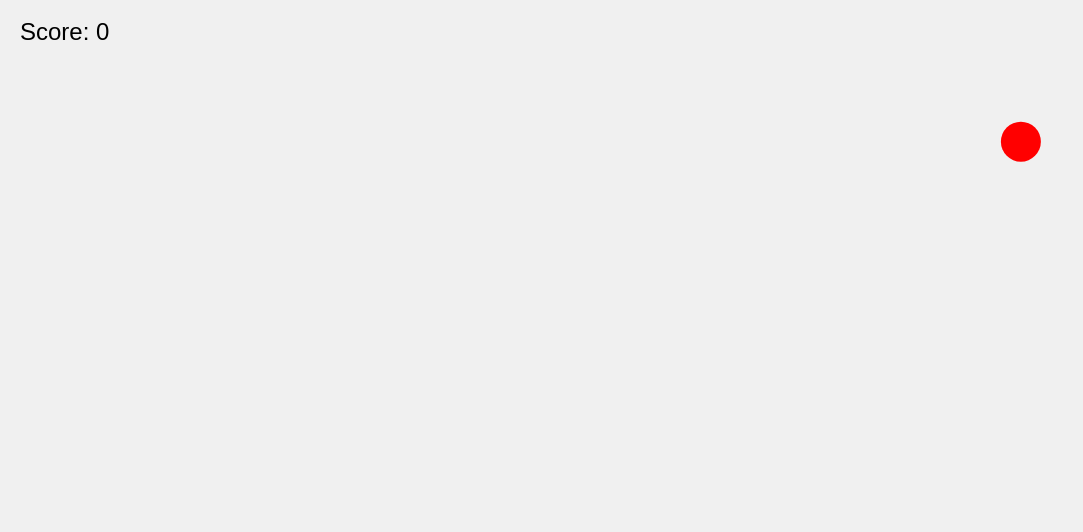
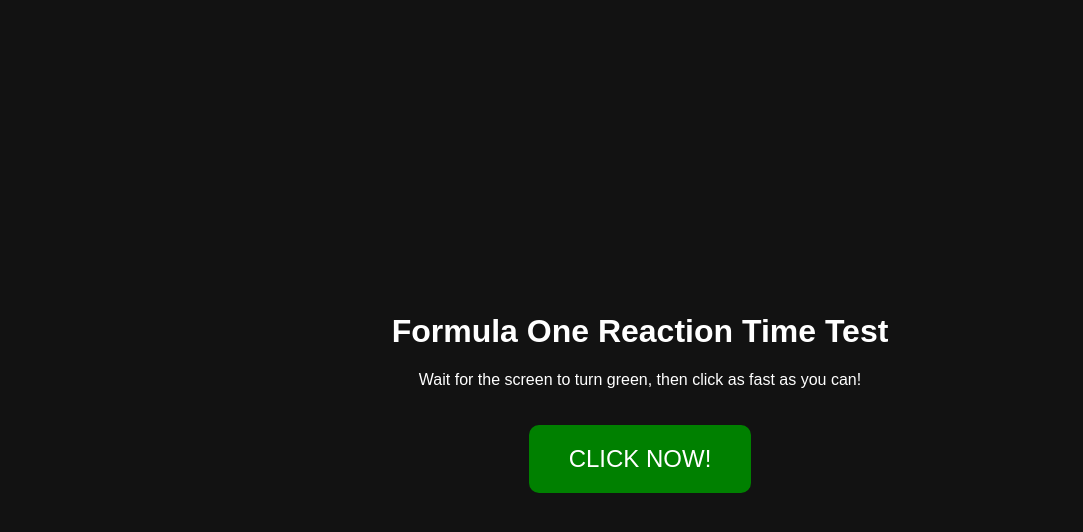
Before and after one commit to anonn78103/singHQ, a plain HTML site: page okk/index.html in a window 1280 px wide. Shown: the whole page, without its empty margins (0-1083 px from the left). Drawn offline with Linux system fonts and the light colour scheme.

Commit message:
Update index.html

```diff
--- a/okk/index.html
+++ b/okk/index.html
@@ -3,72 +3,76 @@
 <head>
   <meta charset="UTF-8" />
   <meta name="viewport" content="width=device-width, initial-scale=1.0" />
-  <title>Catch the Ball</title>
+  <title>Reaction Time Test</title>
   <style>
     body {
+      display: flex;
+      justify-content: center;
+      align-items: center;
+      height: 100vh;
+      background-color: #121212;
+      color: #fff;
+      font-family: Arial, sans-serif;
       margin: 0;
-      overflow: hidden;
-      background-color: #f0f0f0;
     }
-    canvas {
-      display: block;
+    #gameContainer {
+      text-align: center;
+    }
+    #gameButton {
+      background-color: red;
+      color: white;
+      font-size: 24px;
+      padding: 20px 40px;
+      border: none;
+      cursor: pointer;
+      border-radius: 10px;
+      margin-top: 20px;
+    }
+    #gameButton.green {
+      background-color: green;
     }
   </style>
 </head>
 <body>
-  <canvas id="gameCanvas"></canvas>
+  <div id="gameContainer">
+    <h1>Formula One Reaction Time Test</h1>
+    <p>Wait for the screen to turn green, then click as fast as you can!</p>
+    <button id="gameButton">Wait for Green...</button>
+    <p id="result"></p>
+  </div>
 
   <script>
-    const canvas = document.getElementById("gameCanvas");
-    const ctx = canvas.getContext("2d");
+    const gameButton = document.getElementById("gameButton");
+    const result = document.getElementById("result");
+    let startTime;
+    let timeout;
 
-    canvas.width = window.innerWidth;
-    canvas.height = window.innerHeight;
+    function startGame() {
+      gameButton.textContent = "Wait for Green...";
+      gameButton.classList.remove("green");
+      result.textContent = "";
 
-    let score = 0;
-    const ball = {
-      x: Math.random() * canvas.width,
-      y: Math.random() * canvas.height,
-      radius: 20,
-      color: "red"
-    };
-
-    function drawBall() {
-      ctx.beginPath();
-      ctx.arc(ball.x, ball.y, ball.radius, 0, Math.PI * 2);
-      ctx.fillStyle = ball.color;
-      ctx.fill();
-      ctx.closePath();
+      const randomDelay = Math.random() * 3000 + 2000; // 2 to 5 seconds
+      timeout = setTimeout(() => {
+        gameButton.textContent = "CLICK NOW!";
+        gameButton.classList.add("green");
+        startTime = new Date();
+      }, randomDelay);
     }
 
-    function drawScore() {
-      ctx.font = "24px Arial";
-      ctx.fillStyle = "#000";
-      ctx.fillText(`Score: ${score}`, 20, 40);
-    }
-
-    function randomPosition() {
-      ball.x = Math.random() * (canvas.width - ball.radius * 2) + ball.radius;
-      ball.y = Math.random() * (canvas.height - ball.radius * 2) + ball.radius;
-    }
-
-    canvas.addEventListener("click", (e) => {
-      const dist = Math.sqrt((e.clientX - ball.x) ** 2 + (e.clientY - ball.y) ** 2);
-      if (dist <= ball.radius) {
-        score++;
-        randomPosition();
+    gameButton.addEventListener("click", () => {
+      if (gameButton.classList.contains("green")) {
+        const reactionTime = new Date() - startTime;
+        result.textContent = `Reaction Time: ${reactionTime} ms`;
+        startGame();
+      } else {
+        clearTimeout(timeout);
+        result.textContent = "Too soon! Wait for green.";
+        startGame();
       }
     });
 
-    function gameLoop() {
-      ctx.clearRect(0, 0, canvas.width, canvas.height);
-      drawBall();
-      drawScore();
-      requestAnimationFrame(gameLoop);
-    }
-
-    randomPosition();
-    gameLoop();
+    startGame();
   </script>
 </body>
 </html>
```
